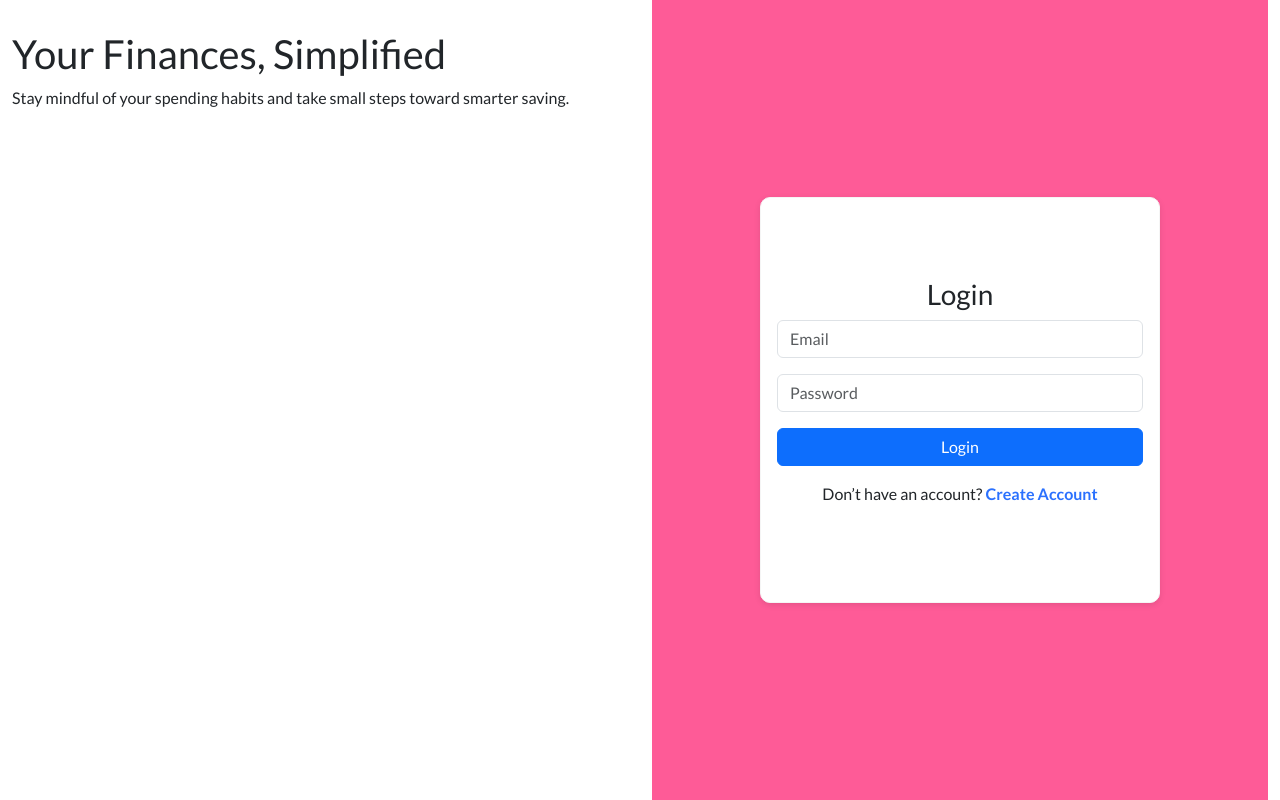
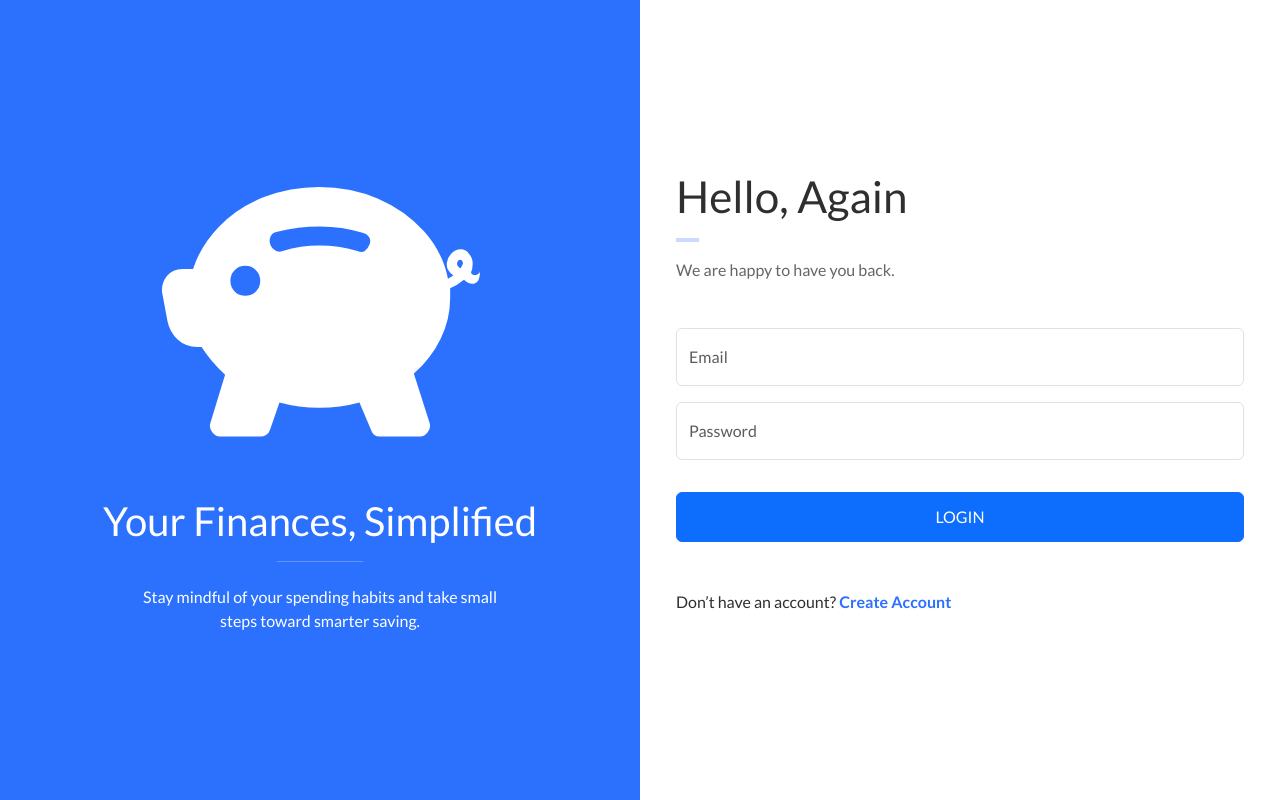
Before and after one commit to ravi-1998-17/MySpend-sharpener, a React (Vite) app: page / in a window 1280 px wide. Built offline with nearby package versions, Linux system fonts and the light colour scheme.

Commit message:
Signup Screen and Functionality added

```diff
--- a/src/components/authentication/Auth.jsx
+++ b/src/components/authentication/Auth.jsx
@@ -4,6 +4,7 @@ import classes from "../authentication/Auth.module.css";
 import { LoaderSmall } from "../common/StatsComps";
 
 function Auth({ setIsLoggedIn }) {
+
   const [isLogin, setIsLogin] = useState(true);
   const [loading, setLoading] = useState(false);
   const [error, setError] = useState("");
@@ -61,8 +62,19 @@ function Auth({ setIsLoggedIn }) {
   return (
     <Container fluid className={`${classes.authContainer}`}>
       <Form onSubmit={submitHandler} className={classes.authForm}>
-        <h3 className="text-center">{isLogin ? "Login" : "Sign Up"}</h3>
-
+        <div className={classes.welcome}>
+          <h2 className={classes.title}>
+            {isLogin ? "Hello, Again" : "Create Your Account"}
+          </h2>
+          <hr />
+          <p className={classes.subtitle}>
+            <span></span>
+            {isLogin
+              ? "We are happy to have you back."
+              : "Join us and get started in seconds!"}
+          </p>
+        </div>
+        <div className={classes.formFields}>
           {!isLogin && (
             <Form.Group className="mb-3">
               <Form.Control
@@ -70,6 +82,7 @@ function Auth({ setIsLoggedIn }) {
                 placeholder="Name"
                 ref={nameRef}
                 required
+                className={classes.inputFields}
               />
             </Form.Group>
           )}
@@ -80,6 +93,7 @@ function Auth({ setIsLoggedIn }) {
               placeholder="Email"
               ref={emailRef}
               required
+              className={classes.inputFields}
             />
           </Form.Group>
 
@@ -89,20 +103,26 @@ function Auth({ setIsLoggedIn }) {
               placeholder="Password"
               ref={passwordRef}
               required
+              className={classes.inputFields}
             />
           </Form.Group>
+        </div>
 
-        {error && <p className="text-center" style={{color: "var(--pink)"}}>{error}</p>}
+        {error && (
+          <p className="text-center" style={{ color: "var(--pink)" }}>
+            {error}
+          </p>
+        )}
 
         {loading ? (
-          <LoaderSmall text="Requesting..." />
+          <LoaderSmall text="Requesting..."/>
         ) : (
           <Button type="submit" className={classes.submitBtn}>
             {isLogin ? "Login" : "Sign Up"}
           </Button>
         )}
 
-        <div className="text-center mt-3">
+        <div className="text-center mt-5">
           {isLogin ? (
             <p>
               Don’t have an account?{" "}
--- a/src/components/authentication/Auth.module.css
+++ b/src/components/authentication/Auth.module.css
@@ -2,35 +2,94 @@
     display: flex;
     justify-content: center;
     align-items: center;
-    background-color: var(--pink);
+    background-color: var(--light);
+    color: var(--dark);
     height: 100vh;
 }
 
 .authForm {
-    padding: 5rem 1rem !important;
-    background-color: var(--light);
-    border: 1px solid var(--grey);
-    padding: 2rem;
-    border-radius: 10px;
+    display: flex;
+    align-items: start;
+    justify-content: center;
+    flex-direction: column;
+    border: none;
     width: 100%;
-    max-width: 400px;
-    box-shadow: 0 2px 6px rgba(0, 0, 0, 0.1);
+    max-width: 600px;
+    text-align: center;
+    height: 80%;
+    padding: 1rem;
 }
+
+.welcome {
+    text-align: start;
+}
+
+.welcome .title {
+    font-size: 2.75rem;
+    font-weight: 500;
+    margin-bottom: 10px;
+}
+
+.welcome hr {
+    width: 10%;
+    border: 2px solid var(--blue) !important;
+}
+
+.welcome .subtitle {
+    color: #666;
+    margin-bottom: 30px;
+}
+
+.formFields {
+    padding: 1rem 0 !important;
+    width: 100%;
+}
+
+
+.inputFields {
+    width: 100%;
+    padding: 1rem .75rem !important;
+    margin-bottom: 15px;
+    border-radius: 8px;
+    border: 1px solid #ccc;
+    font-size: 15px;
+}
+
+.inputFields:focus {
+    border-color: var(--blue);
+    outline: none;
+}
+
 
 .submitBtn {
     background-color: var(--blue);
+    color: var(--light);
     border: none;
     width: 100%;
-    padding: 10px;
-    font-weight: bold;
+    padding: .75rem !important;
+    border-radius: 8px;
+    font-size: 1rem;
+    text-transform: uppercase;
+    cursor: pointer;
 }
 
 .submitBtn:hover {
-    background-color: var(--blue-light);
+    background-color: var(--blue-light) !important;
+}
+
+.switchBox {
+    margin-top: 3rem !important;
+    font-size: 14px;
 }
 
 .switchText {
     color: var(--blue);
+    font-weight: 600;
     cursor: pointer;
-    font-weight: 600;
 }
+
+.error {
+    color: var(--pink);
+    font-size: 14px;
+    margin-bottom: 15px;
+}
--- a/src/main.jsx
+++ b/src/main.jsx
@@ -3,7 +3,9 @@ import { createRoot } from "react-dom/client";
 import "./index.css";
 import App from "./App.jsx";
 import "bootstrap/dist/css/bootstrap.min.css";
+import "bootstrap-icons/font/bootstrap-icons.css";
 import { BrowserRouter } from "react-router-dom";
+
 
 createRoot(document.getElementById("root")).render(
   <StrictMode>
--- a/src/pages/login/LoginPage.jsx
+++ b/src/pages/login/LoginPage.jsx
@@ -1,29 +1,30 @@
 import Auth from "@/components/authentication/Auth";
 import React from "react";
 import { Col, Container, Row } from "react-bootstrap";
-import classes from "./LoginPage.module.css"; // Use for any custom styles
+import classes from "./LoginPage.module.css";
 
 function LoginPage({ setIsLoggedIn }) {
   return (
-    <Container fluid>
-      <Row className="d-flex" style={{ minHeight: "100vh" }}>
-        <Col xs={6}>
+    <div className={classes.loginContainer}>
+        <Col className={classes.leftSide}>
+            <i className="bi bi-piggy-bank-fill"></i>
+            <div>
+              <h1>Your Finances, Simplified</h1>
+              <hr
+                style={{ width: "20%", margin: "1rem auto", height: ".5rem" }}
+              />
+              <p>
+                Stay mindful of your spending habits and take small <br /> steps
+                toward smarter saving.
+              </p>
+            </div>
+        </Col>
+        <Col>
           <div>
-            <div style={{height: "30px", width: "30px"}}>
-              <i className="bi bi-piggy-bank-fill"></i>
-            </div>
-            <h1>Your Finances, Simplified</h1>
-            <p>
-              Stay mindful of your spending habits and take small steps toward
-              smarter saving.
-            </p>
+            <Auth setIsLoggedIn={setIsLoggedIn} />
           </div>
         </Col>
-        <Col xs={6}>
-          <Auth setIsLoggedIn={setIsLoggedIn} />
-        </Col>
-      </Row>
-    </Container>
+    </div>
   );
 }
 
--- a/src/pages/login/LoginPage.module.css
+++ b/src/pages/login/LoginPage.module.css
@@ -0,0 +1,30 @@
+.loginContainer{
+    background-color: var(--blue);
+    color: var(--light);
+    height: 100vh;
+    overflow: hidden;
+
+    display: flex;
+    justify-content: center;
+}
+
+.leftSide{
+    display: flex;
+    justify-content: center;
+    align-items: center;
+    height: 90vh;
+    flex-direction: column;
+    text-align: center;
+}
+
+.leftSide i {
+    font-size: 20rem !important;
+    height: 425px !important;
+    width: 320px !important;
+}
+
+@media (max-width: 900px) {
+    .leftSide{
+        display: none;
+    }
+}
```
Also changed, not shown: src/context/AuthContext.jsx (added). Lines whose indentation alone changed are shown as unchanged.
